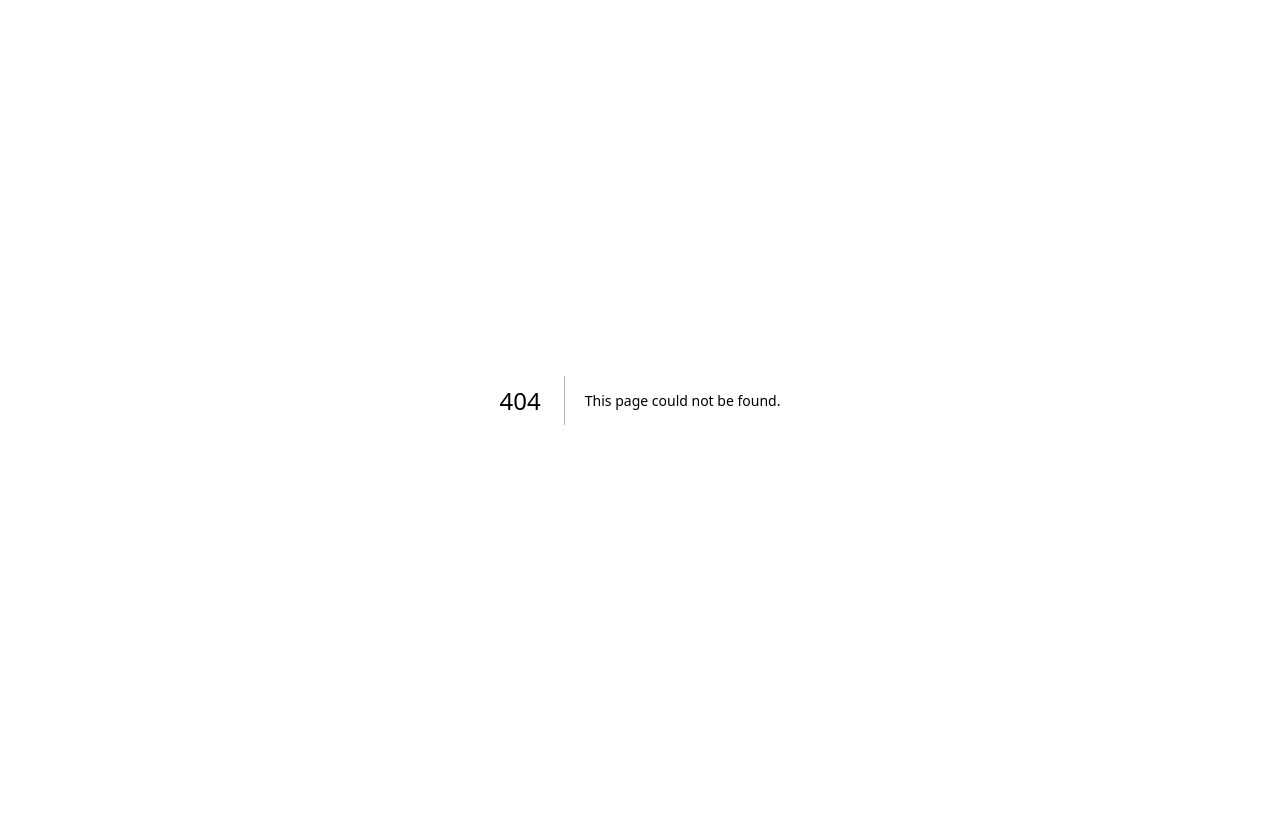
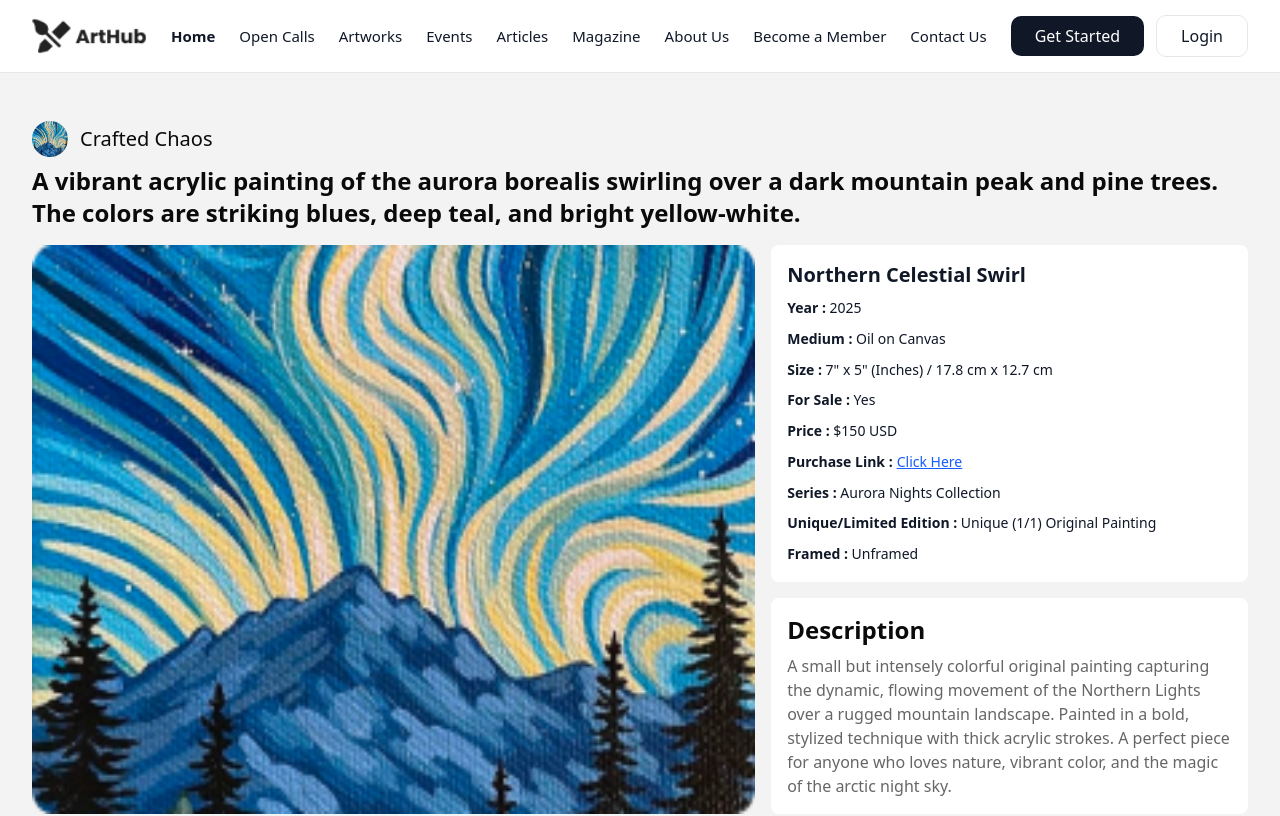
Before and after one commit to Ahmdpolash/arthub_ccosmi, a Next.js app: page /artworks/1 in a window 1280 px wide. Before the commit this address had no page. Shown: the top 816 px of the page. Built offline with nearby package versions, Linux system fonts and the light colour scheme.

Commit message:
add single artwork page with detailed information and layout

```diff
--- /dev/null
+++ b/app/(landings)/artworks/[id]/page.tsx
@@ -0,0 +1,110 @@
+import Container from "@/components/shared/Container";
+import Image from "next/image";
+import React from "react";
+
+const SingleArtWork = () => {
+  return (
+    <div className="bg-grayBg">
+      <Container>
+        <div>
+          <div className="my-4 space-y-2">
+            <div className="flex flex-col lg:flex-row items-start lg:items-center gap-3">
+              <Image
+                src={"/art.png"}
+                height={60}
+                width={60}
+                alt="owner"
+                className="rounded-full h-7 w-7 lg:h-9 lg:w-9"
+              />
+              <h1 className="text-[15px] lg:text-xl">Crafted Chaos</h1>
+            </div>
+
+            <p className="text-2xl font-semibold">
+              A vibrant acrylic painting of the aurora borealis swirling over a
+              dark mountain peak and pine trees. The colors are striking blues,
+              deep teal, and bright yellow-white.
+            </p>
+          </div>
+
+          <div className="mt-4 grid grid-cols-1 lg:grid-cols-5 gap-4">
+            <div className="col-span-3">
+              <Image
+                src={"/art.png"}
+                height={500}
+                width={500}
+                alt="artwork"
+                className="h-full w-full"
+              />
+            </div>
+            <div className="col-span-2 flex flex-col gap-4">
+              <div className="bg-white p-4 rounded-md space-y-2 text-gray-900 text-sm leading-relaxed">
+                <h2 className="text-xl font-semibold">
+                  Northern Celestial Swirl
+                </h2>
+
+                <p>
+                  <span className="font-semibold">Year :</span> 2025
+                </p>
+
+                <p>
+                  <span className="font-semibold">Medium :</span> Oil on Canvas
+                </p>
+
+                <p>
+                  <span className="font-semibold">Size :</span> 7" x 5" (Inches)
+                  / 17.8 cm x 12.7 cm
+                </p>
+
+                <p>
+                  <span className="font-semibold">For Sale :</span> Yes
+                </p>
+
+                <p>
+                  <span className="font-semibold">Price :</span> $150 USD
+                </p>
+
+                <p>
+                  <span className="font-semibold">Purchase Link :</span>
+                  <a href="#" className="text-blue-600 underline ml-1">
+                    Click Here
+                  </a>
+                </p>
+
+                <p>
+                  <span className="font-semibold">Series :</span> Aurora Nights
+                  Collection
+                </p>
+
+                <p>
+                  <span className="font-semibold">
+                    Unique/Limited Edition :
+                  </span>{" "}
+                  Unique (1/1) Original Painting
+                </p>
+
+                <p>
+                  <span className="font-semibold">Framed :</span> Unframed
+                </p>
+              </div>
+
+              <div className="bg-white p-4 rounded-md space-y-2">
+                <h1 className="text-xl lg:text-2xl font-semibold">
+                  Description
+                </h1>
+                <p className="text-[#666666]">
+                  A small but intensely colorful original painting capturing the
+                  dynamic, flowing movement of the Northern Lights over a rugged
+                  mountain landscape. Painted in a bold, stylized technique with
+                  thick acrylic strokes. A perfect piece for anyone who loves
+                  nature, vibrant color, and the magic of the arctic night sky.
+                </p>
+              </div>
+            </div>
+          </div>
+        </div>
+      </Container>
+    </div>
+  );
+};
+
+export default SingleArtWork;
```
